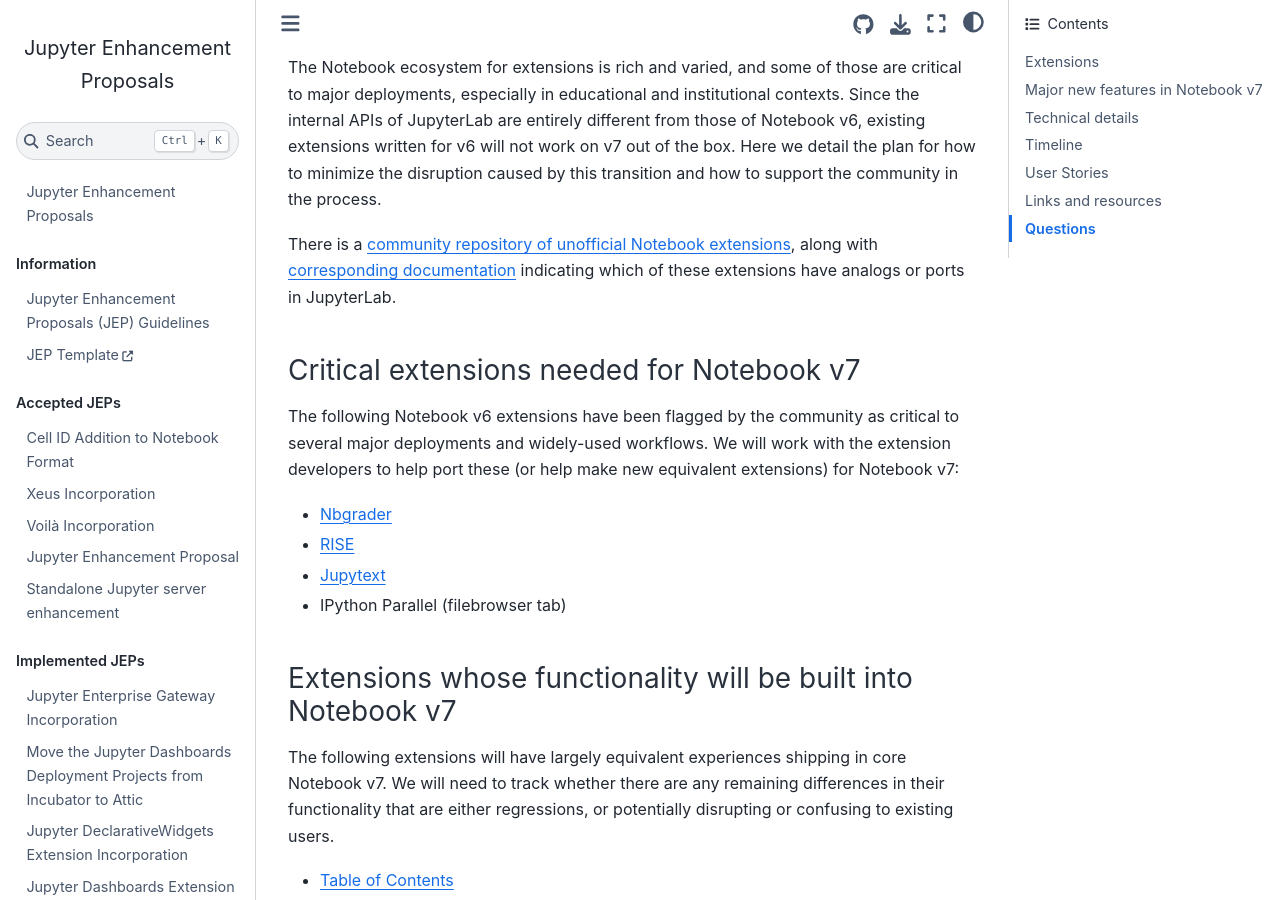
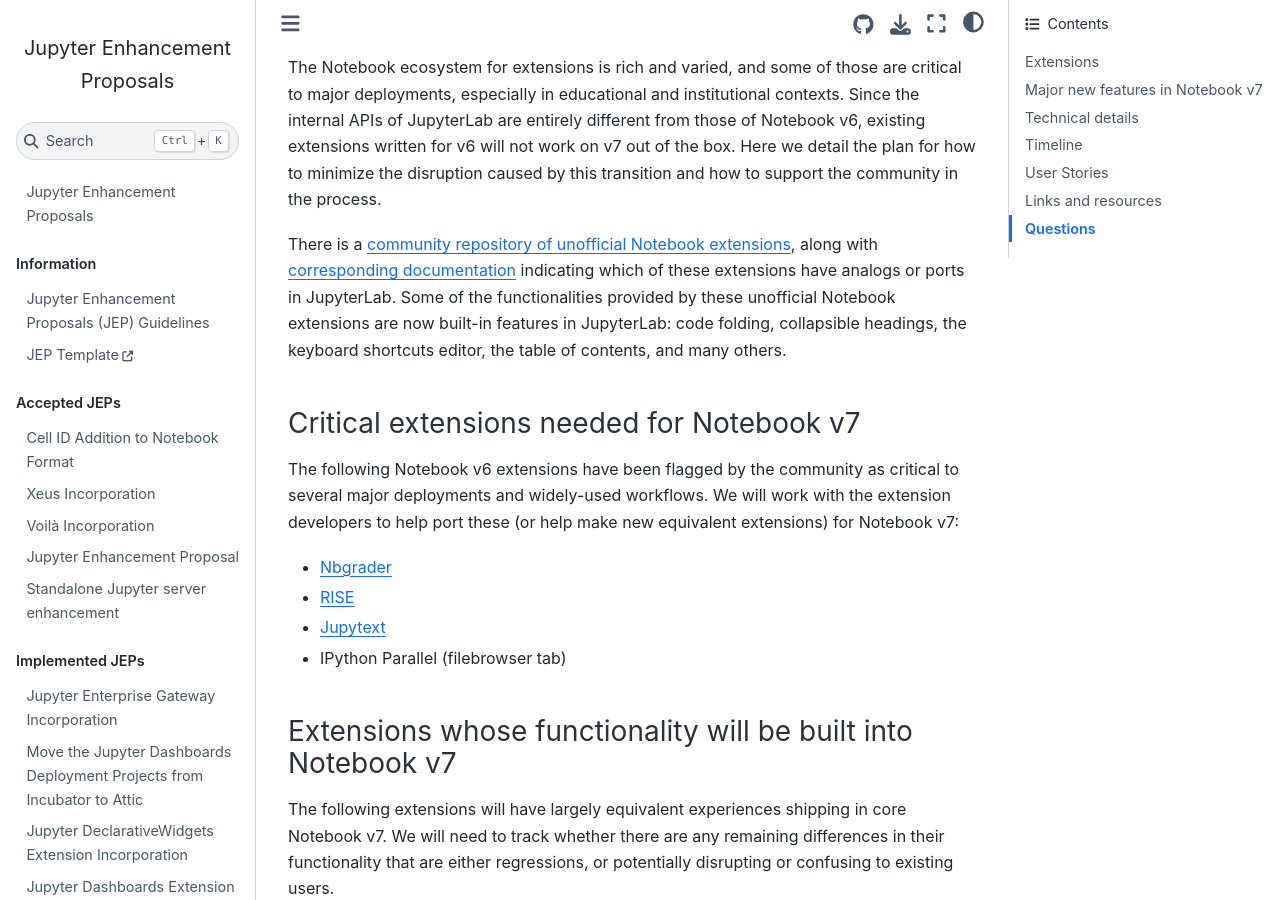
Before and after one commit to jupyter/enhancement-proposals, a Jupyter Book: the page built from NN-notebook-v7/notebook-v7.md, in a window 1280 px wide and 900 px high, scrolled down 1476 px. Built offline with Jupyter Book 1.0.4 settings and Sphinx 7.4.7 and the Sphinx Book theme 1.1.4, drawn with Linux system fonts in a browser that asks for light colours.

Commit message:
Add a note about built-in features in JupyterLab

```diff
--- a/NN-notebook-v7/notebook-v7.md
+++ b/NN-notebook-v7/notebook-v7.md
@@ -28,7 +28,7 @@
 
 The Notebook ecosystem for extensions is rich and varied, and some of those are critical to major deployments, especially in educational and institutional contexts. Since the internal APIs of JupyterLab are entirely different from those of Notebook v6, existing extensions written for v6 will not work on v7 out of the box. Here we detail the plan for how to minimize the disruption caused by this transition and how to support the community in the process.
 
-There is a [community repository of unofficial Notebook extensions](https://jupyter-contrib-nbextensions.readthedocs.io), along with [corresponding documentation](https://jupyterlab-contrib.github.io/migrate_from_classical.html) indicating which of these extensions have analogs or ports in JupyterLab.
+There is a [community repository of unofficial Notebook extensions](https://jupyter-contrib-nbextensions.readthedocs.io), along with [corresponding documentation](https://jupyterlab-contrib.github.io/migrate_from_classical.html) indicating which of these extensions have analogs or ports in JupyterLab. Some of the functionalities provided by these unofficial Notebook extensions are now built-in features in JupyterLab: code folding, collapsible headings, the keyboard shortcuts editor, the table of contents, and many others.
 
 ### Critical extensions needed for Notebook v7
 
```
